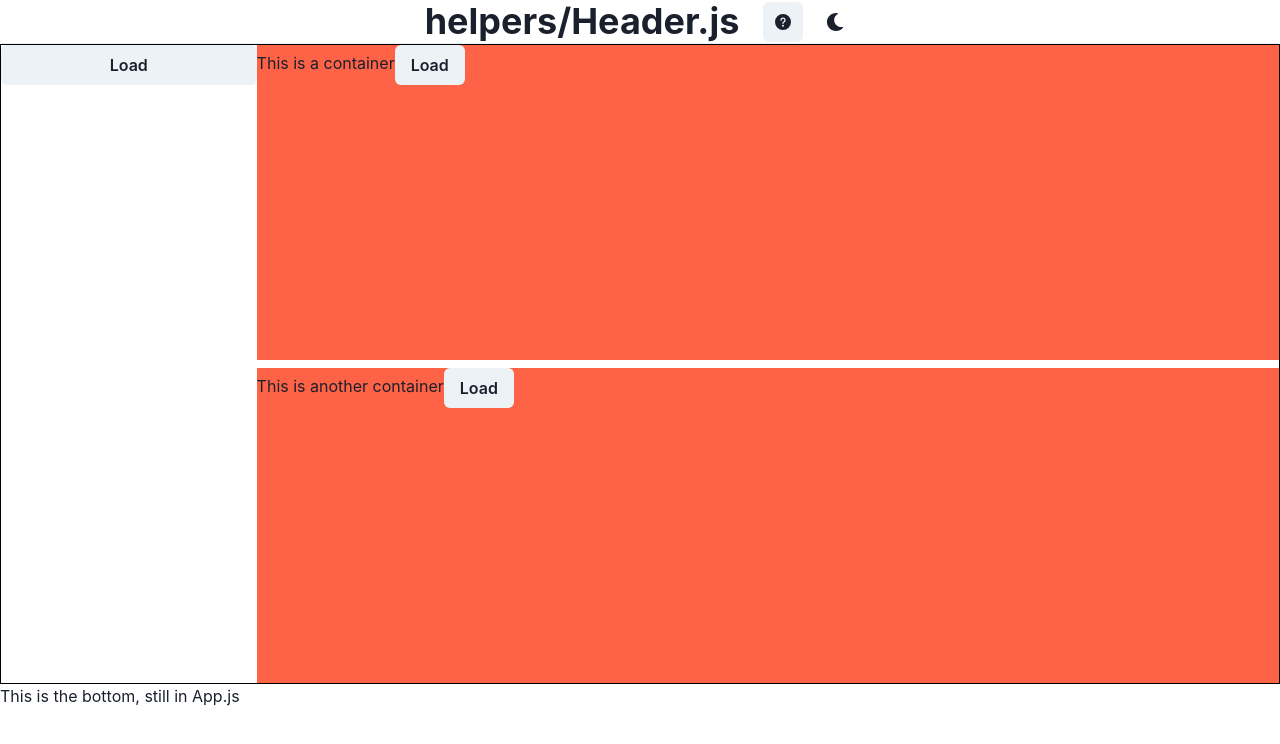
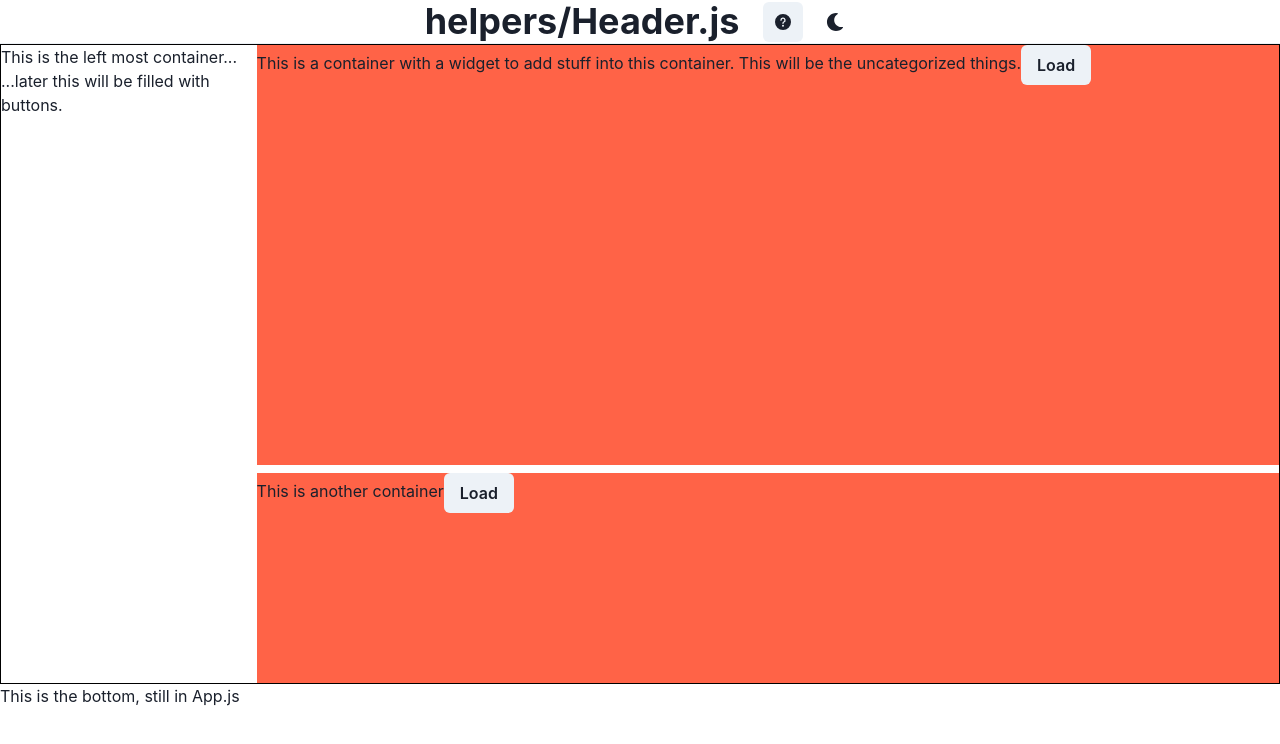
Before and after one commit to mulefish/react_doc_viewer, a React (Create React App) app: page / in a window 1280 px wide. Shown: the top 744 px of the page. Built offline with nearby package versions, Linux system fonts and the light colour scheme.

Commit message:
added scrolls

```diff
--- a/src/App.js
+++ b/src/App.js
@@ -4,12 +4,8 @@ import {
   Flex,
   Box,
   Divider,
-  Text,
-  GridItem,
-  Grid,
   Stack
 } from '@chakra-ui/react'
-// import { ColorModeSwitchButton } from './helpers/ColorModeSwitchButton.js'
 import { Header } from './helpers/Header.js'
 import DocumentList from './documents/index.js'
 
@@ -31,13 +27,13 @@ export default function App() {
           width={["100%", "25%"]}
           height={["10%", "100%"]}
         >
-          <DocumentList />
+          This is the left most container...  ...later this will be filled with buttons.
 
         </Flex>
         <Stack w='100%'>
-          <Box bg="tomato" flex="1" overflow="auto">
+          <Box bg="tomato" flex="2" overflow="auto">
 
-            This is a container
+            This is a container with a widget to add stuff into this container. This will be the uncategorized things.
 
             <DocumentList />
 
```
